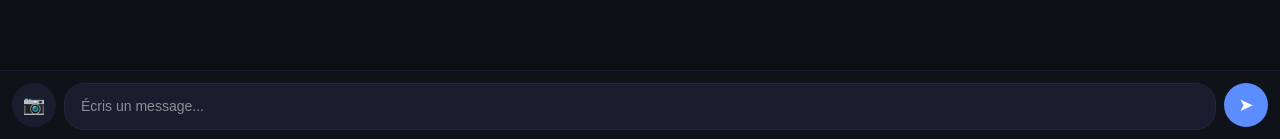
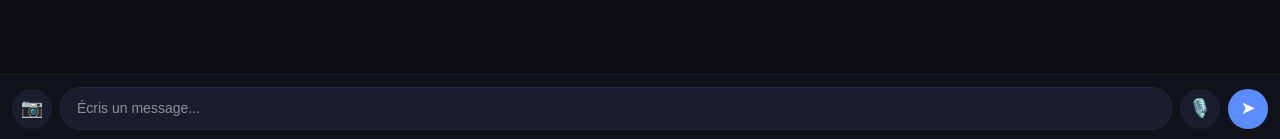
Before and after one commit to mathieulerichard208-dev/Texus, a Next.js app: page /chat in a window 1280 px wide. Shown: the part 658-797 px from the top of the page. Built offline with nearby package versions, Linux system fonts and the light colour scheme.

Commit message:
shox mic send always visible

```diff
--- a/app/chat/page.tsx
+++ b/app/chat/page.tsx
@@ -7,39 +7,26 @@ export default function ChatPage() {
   const [messages, setMessages] = useState<any[]>([])
   const [text, setText] = useState('')
   const [image, setImage] = useState<string | null>(null)
-  const [username, setUsername] = useState('Moi')
+  const [recording, setRecording] = useState(false)
   const fileInputRef = useRef<HTMLInputElement>(null)
   const bottomRef = useRef<HTMLDivElement>(null)
-
-  useEffect(() => {
-    setUsername(localStorage.getItem('texus_username') || 'Moi')
-  }, [])
+  const mediaRecorderRef = useRef<MediaRecorder | null>(null)
+  const audioChunksRef = useRef<Blob[]>([])
 
   useEffect(() => {
     bottomRef.current?.scrollIntoView({ behavior: 'smooth' })
   }, [messages])
 
-  function sendMessage() {
-    if (!text.trim() && !image) return
+  function sendMessage(audio?: string) {
+    if (!text.trim() && !image && !audio) return
     const now = new Date()
     const time = now.getHours() + ':' + String(now.getMinutes()).padStart(2, '0')
-    const newMsg = {
-      id: Date.now(),
-      text,
-      image,
-      time,
-      status: 'sent',
-      mine: true,
-    }
+    const newMsg = { id: Date.now(), text, image, audio: audio || null, time, status: 'sent', mine: true }
     setMessages(prev => [...prev, newMsg])
     setText('')
     setImage(null)
-    setTimeout(() => {
-      setMessages(prev => prev.map(m => m.id === newMsg.id ? {...m, status: 'delivered'} : m))
-    }, 1000)
-    setTimeout(() => {
-      setMessages(prev => prev.map(m => m.id === newMsg.id ? {...m, status: 'read'} : m))
-    }, 2500)
+    setTimeout(() => setMessages(prev => prev.map(m => m.id === newMsg.id ? {...m, status: 'delivered'} : m)), 1000)
+    setTimeout(() => setMessages(prev => prev.map(m => m.id === newMsg.id ? {...m, status: 'read'} : m)), 2500)
   }
 
   function handleFileChange(e: React.ChangeEvent<HTMLInputElement>) {
@@ -49,6 +36,32 @@ export default function ChatPage() {
       reader.onload = () => setImage(reader.result as string)
       reader.readAsDataURL(file)
     }
+  }
+
+  async function startRecording() {
+    try {
+      const stream = await navigator.mediaDevices.getUserMedia({ audio: true })
+      const mediaRecorder = new MediaRecorder(stream)
+      mediaRecorderRef.current = mediaRecorder
+      audioChunksRef.current = []
+      mediaRecorder.ondataavailable = e => audioChunksRef.current.push(e.data)
+      mediaRecorder.onstop = () => {
+        const blob = new Blob(audioChunksRef.current, { type: 'audio/webm' })
+        const reader = new FileReader()
+        reader.onload = () => sendMessage(reader.result as string)
+        reader.readAsDataURL(blob)
+        stream.getTracks().forEach(t => t.stop())
+      }
+      mediaRecorder.start()
+      setRecording(true)
+    } catch {
+      alert('Micro non disponible')
+    }
+  }
+
+  function stopRecording() {
+    mediaRecorderRef.current?.stop()
+    setRecording(false)
   }
 
   function getCheck(status: string) {
@@ -63,14 +76,12 @@ export default function ChatPage() {
       <div style={{background:'#10121a',padding:'12px 16px',borderBottom:'1px solid #1a1d2e',display:'flex',alignItems:'center',gap:'12px',flexShrink:0}}>
         <button onClick={() => router.push('/discussions')} style={{background:'none',border:'none',color:'#5b8dff',fontSize:'20px',cursor:'pointer'}}>←</button>
         <div style={{width:'40px',height:'40px',borderRadius:'50%',background:'#1a1d2e',display:'flex',alignItems:'center',justifyContent:'center',fontSize:'18px'}}>👤</div>
-        <div>
+        <div style={{flex:1}}>
           <div style={{color:'#fff',fontSize:'15px',fontWeight:600}}>Discussion</div>
           <div style={{color:'#888',fontSize:'12px'}}>En ligne</div>
         </div>
-        <div style={{marginLeft:'auto',display:'flex',gap:'12px'}}>
-          <button style={{background:'none',border:'none',color:'#888',fontSize:'20px',cursor:'pointer'}}>📞</button>
-          <button style={{background:'none',border:'none',color:'#888',fontSize:'20px',cursor:'pointer'}}>📹</button>
-        </div>
+        <button style={{background:'none',border:'none',color:'#888',fontSize:'20px',cursor:'pointer'}}>📞</button>
+        <button style={{background:'none',border:'none',color:'#888',fontSize:'20px',cursor:'pointer'}}>📹</button>
       </div>
 
       <div style={{flex:1,overflowY:'auto',padding:'12px'}}>
@@ -84,6 +95,7 @@ export default function ChatPage() {
           <div key={msg.id} style={{display:'flex',justifyContent: msg.mine ? 'flex-end' : 'flex-start',marginBottom:'8px'}}>
             <div style={{background: msg.mine ? '#5b8dff' : '#1a1d2e',color:'#fff',padding:'10px 14px',borderRadius: msg.mine ? '16px 16px 4px 16px' : '16px 16px 16px 4px',maxWidth:'70%',fontSize:'14px'}}>
               {msg.image && <img src={msg.image} alt="" style={{width:'100%',borderRadius:'8px',marginBottom:'6px',maxHeight:'200px',objectFit:'cover'}} />}
+              {msg.audio && <audio controls src={msg.audio} style={{width:'100%',marginBottom:'6px'}} />}
               {msg.text && <div>{msg.text}</div>}
               <div style={{display:'flex',justifyContent:'flex-end',alignItems:'center',gap:'4px',marginTop:'4px'}}>
                 <span style={{fontSize:'11px',color:'rgba(255,255,255,0.6)'}}>{msg.time}</span>
@@ -96,7 +108,7 @@ export default function ChatPage() {
       </div>
 
       {image && (
-        <div style={{padding:'8px 16px',background:'#10121a',borderTop:'1px solid #1a1d2e'}}>
+        <div style={{padding:'8px 16px',background:'#10121a',borderTop:'1px solid #1a1d2e',flexShrink:0}}>
           <div style={{position:'relative',display:'inline-block'}}>
             <img src={image} alt="preview" style={{height:'60px',borderRadius:'8px',objectFit:'cover'}} />
             <button onClick={() => setImage(null)} style={{position:'absolute',top:'-8px',right:'-8px',background:'#ff4444',border:'none',borderRadius:'50%',width:'20px',height:'20px',color:'#fff',cursor:'pointer',fontSize:'12px'}}>✕</button>
@@ -104,17 +116,25 @@ export default function ChatPage() {
         </div>
       )}
 
-      <div style={{display:'flex',padding:'12px',gap:'8px',background:'#10121a',borderTop:'1px solid #1a1d2e',flexShrink:0}}>
-        <button onClick={() => fileInputRef.current?.click()} style={{background:'#1a1d2e',border:'none',borderRadius:'50%',width:'44px',height:'44px',cursor:'pointer',fontSize:'18px'}}>📷</button>
+      <div style={{display:'flex',padding:'12px',gap:'8px',background:'#10121a',borderTop:'1px solid #1a1d2e',flexShrink:0,alignItems:'center'}}>
+        <button onClick={() => fileInputRef.current?.click()} style={{background:'#1a1d2e',border:'none',borderRadius:'50%',width:'40px',height:'40px',cursor:'pointer',fontSize:'18px',flexShrink:0}}>📷</button>
         <input ref={fileInputRef} type="file" accept="image/*" onChange={handleFileChange} style={{display:'none'}} />
         <input
           value={text}
           onChange={e => setText(e.target.value)}
           onKeyDown={e => e.key === 'Enter' && sendMessage()}
           placeholder="Écris un message..."
-          style={{flex:1,background:'#1a1d2e',border:'1px solid #222640',borderRadius:'20px',padding:'12px 16px',color:'#fff',fontSize:'14px'}}
+          style={{flex:1,background:'#1a1d2e',border:'1px solid #222640',borderRadius:'20px',padding:'10px 16px',color:'#fff',fontSize:'14px'}}
         />
-        <button onClick={sendMessage} style={{background:'#5b8dff',color:'#fff',border:'none',borderRadius:'50%',width:'44px',height:'44px',cursor:'pointer',fontSize:'18px'}}>➤</button>
+        <button
+          onMouseDown={startRecording}
+          onMouseUp={stopRecording}
+          onTouchStart={startRecording}
+          onTouchEnd={stopRecording}
+          style={{background: recording ? '#ff4444' : '#1a1d2e',color:'#fff',border:'none',borderRadius:'50%',width:'40px',height:'40px',cursor:'pointer',fontSize:'18px',flexShrink:0}}>
+          🎙️
+        </button>
+        <button onClick={() => sendMessage()} style={{background:'#5b8dff',color:'#fff',border:'none',borderRadius:'50%',width:'40px',height:'40px',cursor:'pointer',fontSize:'18px',flexShrink:0}}>➤</button>
       </div>
     </main>
   )
```
